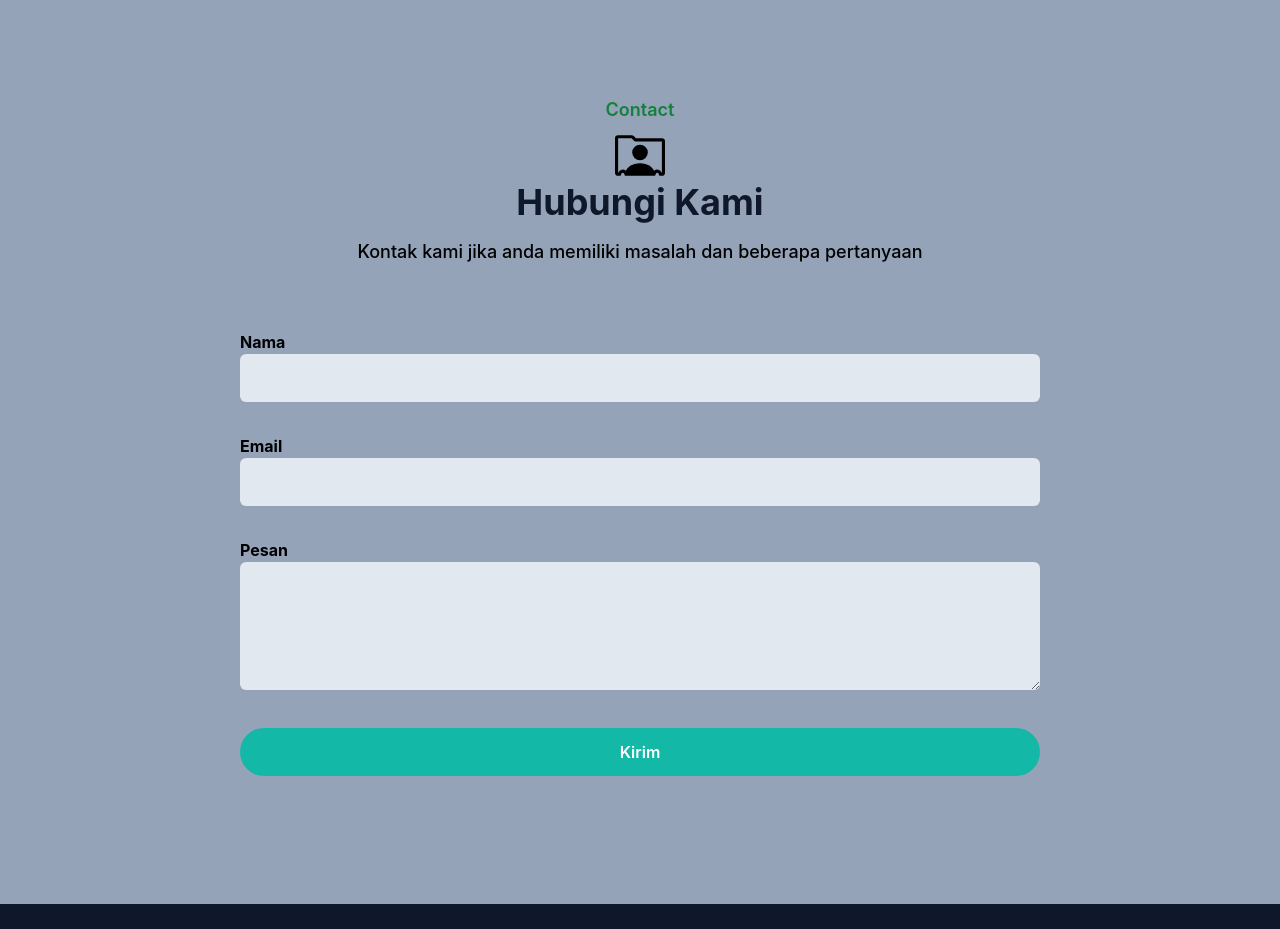
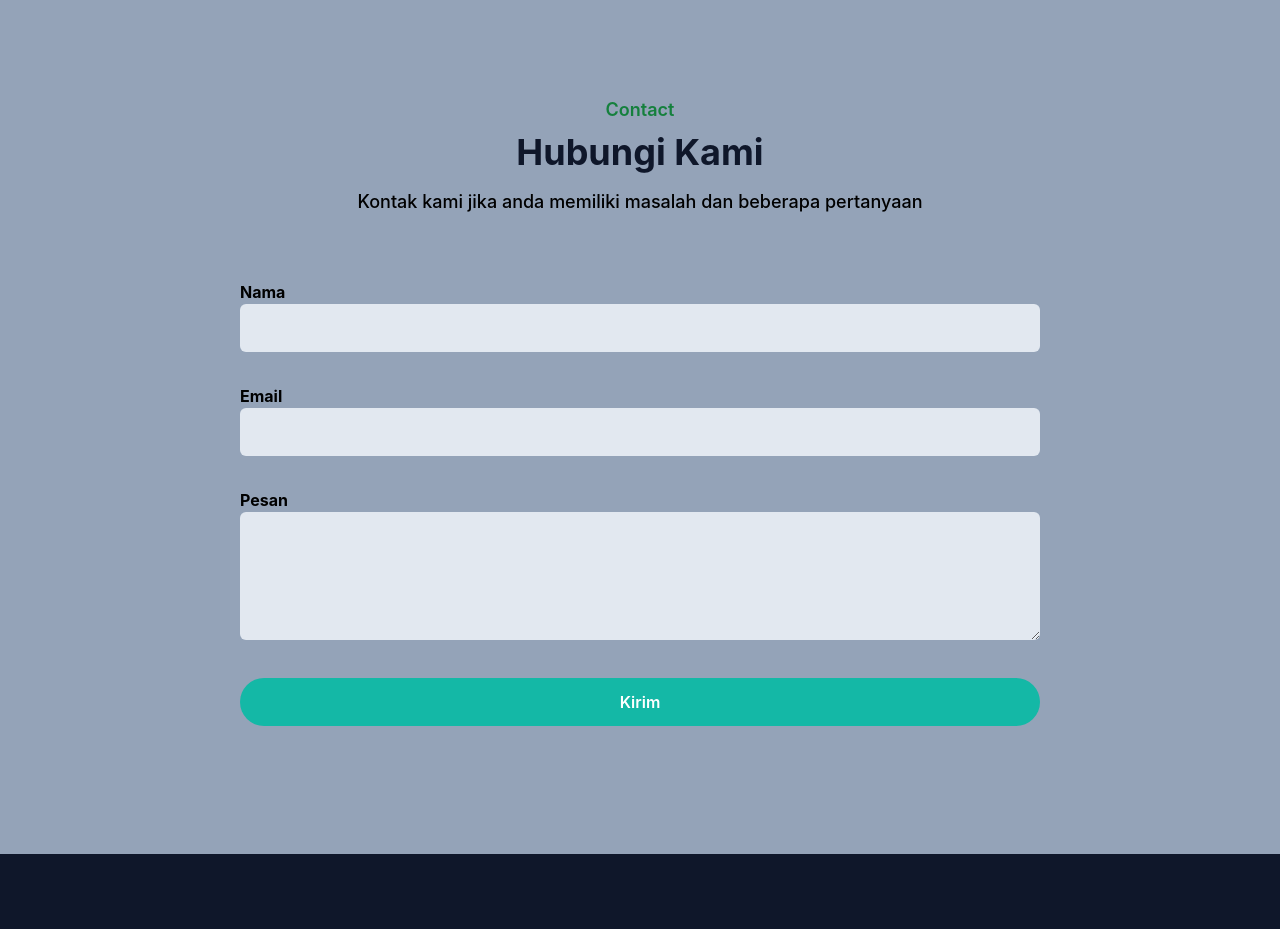
Before and after one commit to Arraflyazizsaputra/Portofolio-Arrafly, a website: page index.html in a window 1280 px wide. Shown: the part 8420-9349 px from the top of the page. Drawn offline with Linux system fonts and the light colour scheme.

Commit message:
first commit

```diff
--- a/index.html
+++ b/index.html
@@ -544,12 +544,6 @@ text-slate-300 hover:border-primary hover:bg-primary hover:text-white">
       <div class="max-w-xl mx-auto text-center mb-16">
 
         <h4 class="font-semibold text-lg text-green-700 mb-2">Contact</h4>
-        <center><svg xmlns="http://www.w3.org/2000/svg" width="50" height="50" fill="currentColor"
-            class="bi bi-person-rolodex" viewBox="0 0 16 16">
-            <path d="M8 9.05a2.5 2.5 0 1 0 0-5 2.5 2.5 0 0 0 0 5" />
-            <path
-              d="M1 1a1 1 0 0 0-1 1v11a1 1 0 0 0 1 1h.5a.5.5 0 0 0 .5-.5.5.5 0 0 1 1 0 .5.5 0 0 0 .5.5h9a.5.5 0 0 0 .5-.5.5.5 0 0 1 1 0 .5.5 0 0 0 .5.5h.5a1 1 0 0 0 1-1V3a1 1 0 0 0-1-1H6.707L6 1.293A1 1 0 0 0 5.293 1zm0 1h4.293L6 2.707A1 1 0 0 0 6.707 3H15v10h-.085a1.5 1.5 0 0 0-2.4-.63C11.885 11.223 10.554 10 8 10c-2.555 0-3.886 1.224-4.514 2.37a1.5 1.5 0 0 0-2.4.63H1z" />
-          </svg></center>
         <h2 class="font-bold text-dark text-3xl mb-4 sm:text-4xl lg:text-
     5xl">Hubungi Kami</h2>
 
```
